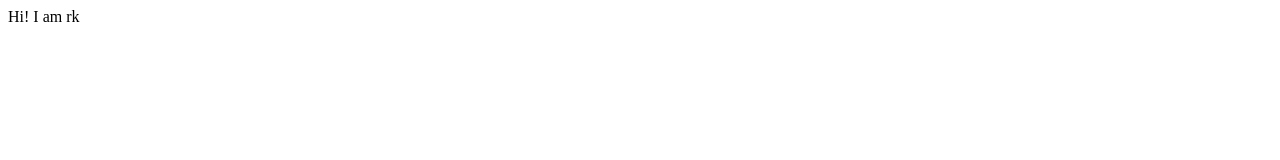
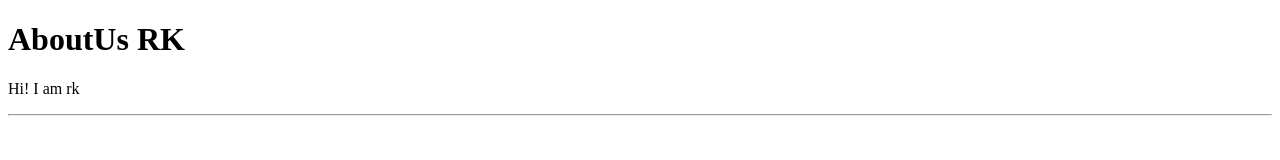
Before and after one commit to BeVillain/AboutUs-Rk, a plain HTML site: page index.html in a window 1280 px wide. Drawn offline with Linux system fonts and the light colour scheme.

Commit message:
editted some stuff

```diff
--- a/index.html
+++ b/index.html
@@ -6,6 +6,9 @@
     <title>About-US Rk</title>
 </head>
 <body>
-    Hi! I am rk
+    <h1>AboutUs RK</h1>
+    <p>Hi! I am rk</p>
+    <hr >
+
 </body>
 </html>
```
